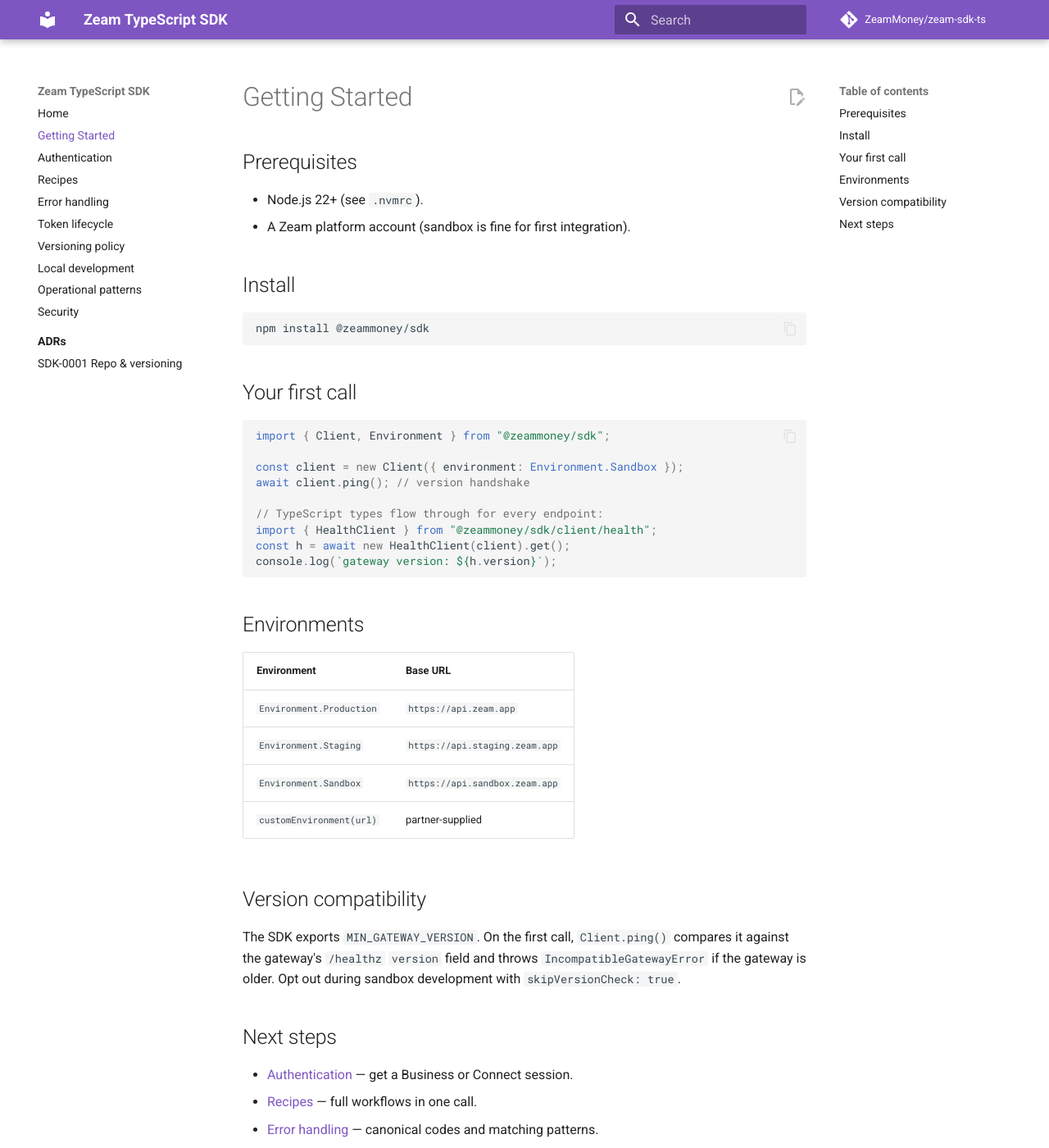
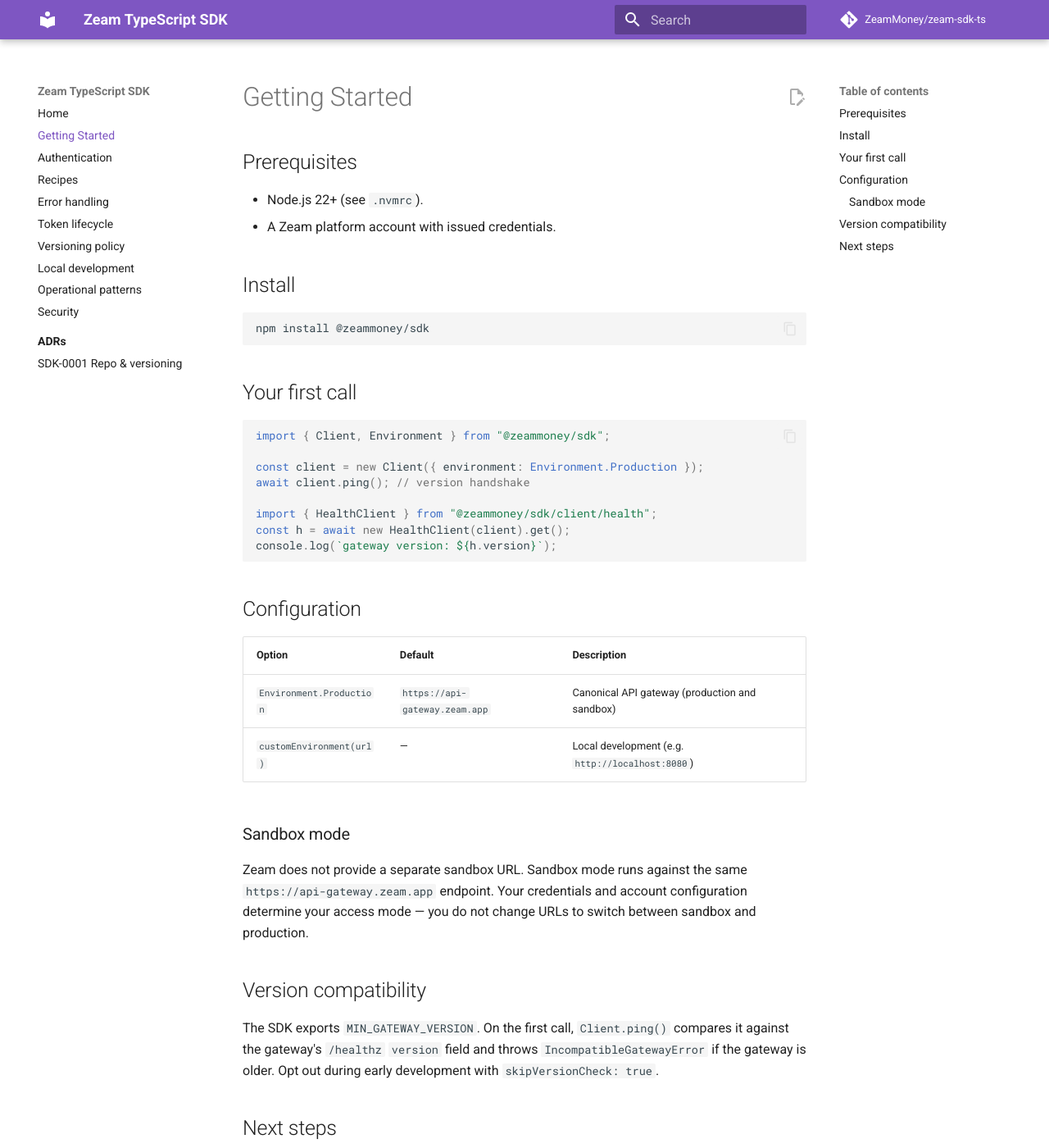
Before and after one commit to ZeamMoney/zeam-sdk-ts, an MkDocs documentation site: the page built from docs/getting-started.md, in a window 1280 px wide and 1400 px high. Shown: the whole window at 82% size. Built offline with MkDocs 1.6.1 and Material for MkDocs 9.7.7, drawn with Linux system fonts in a browser that asks for light colours; comment, search, counter and statistics services are not loaded.

Commit message:
Improve documentation and refactor SDK for production use
- Updated documentation (`docs/getting-started.md`, `README.md`) to prioritize production environment and clarify sandbox usage.
- Standardized gateway success and error envelope handling across SDK.
- Retired unused staging and sandbox environments in `src/environment.ts`.
- Updated examples to use the production environment as default.
- Incremented SDK version to `v0.1.0` in preparation for release.

````diff
--- a/docs/getting-started.md
+++ b/docs/getting-started.md
@@ -3,7 +3,7 @@
 ## Prerequisites
 
 - Node.js 22+ (see `.nvmrc`).
-- A Zeam platform account (sandbox is fine for first integration).
+- A Zeam platform account with issued credentials.
 
 ## Install
 
@@ -16,30 +16,34 @@ npm install @zeammoney/sdk
 ```ts
 import { Client, Environment } from "@zeammoney/sdk";
 
-const client = new Client({ environment: Environment.Sandbox });
+const client = new Client({ environment: Environment.Production });
 await client.ping(); // version handshake
 
-// TypeScript types flow through for every endpoint:
 import { HealthClient } from "@zeammoney/sdk/client/health";
 const h = await new HealthClient(client).get();
 console.log(`gateway version: ${h.version}`);
 ```
 
-## Environments
+## Configuration
 
-| Environment              | Base URL                       |
-| ------------------------ | ------------------------------ |
-| `Environment.Production` | `https://api.zeam.app`         |
-| `Environment.Staging`    | `https://api.staging.zeam.app` |
-| `Environment.Sandbox`    | `https://api.sandbox.zeam.app` |
-| `customEnvironment(url)` | partner-supplied               |
+| Option | Default | Description |
+|---|---|---|
+| `Environment.Production` | `https://api-gateway.zeam.app` | Canonical API gateway (production and sandbox) |
+| `customEnvironment(url)` | — | Local development (e.g. `http://localhost:8080`) |
+
+### Sandbox mode
+
+Zeam does not provide a separate sandbox URL. Sandbox mode runs against the
+same `https://api-gateway.zeam.app` endpoint. Your credentials and account
+configuration determine your access mode — you do not change URLs to switch
+between sandbox and production.
 
 ## Version compatibility
 
 The SDK exports `MIN_GATEWAY_VERSION`. On the first call, `Client.ping()`
 compares it against the gateway's `/healthz` `version` field and throws
-`IncompatibleGatewayError` if the gateway is older. Opt out during
-sandbox development with `skipVersionCheck: true`.
+`IncompatibleGatewayError` if the gateway is older. Opt out during early
+development with `skipVersionCheck: true`.
 
 ## Next steps
 
````
Also changed, not shown: README.md (+57 -40 lines), 10 other files.
